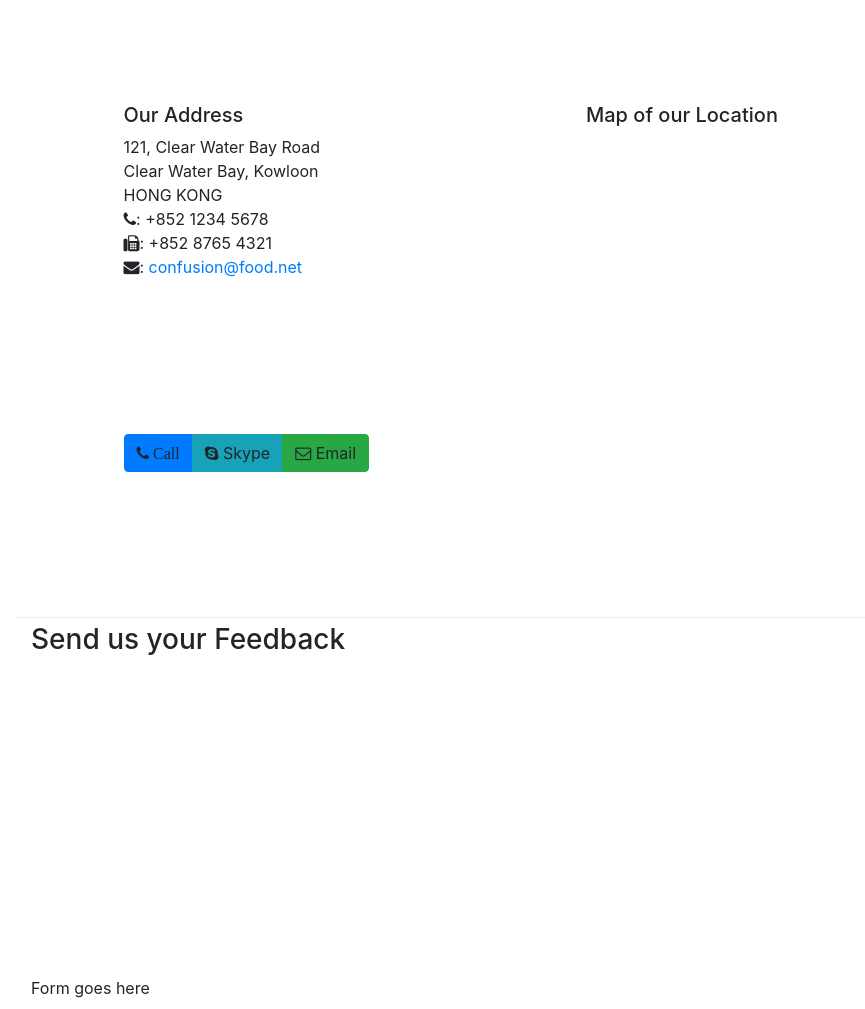
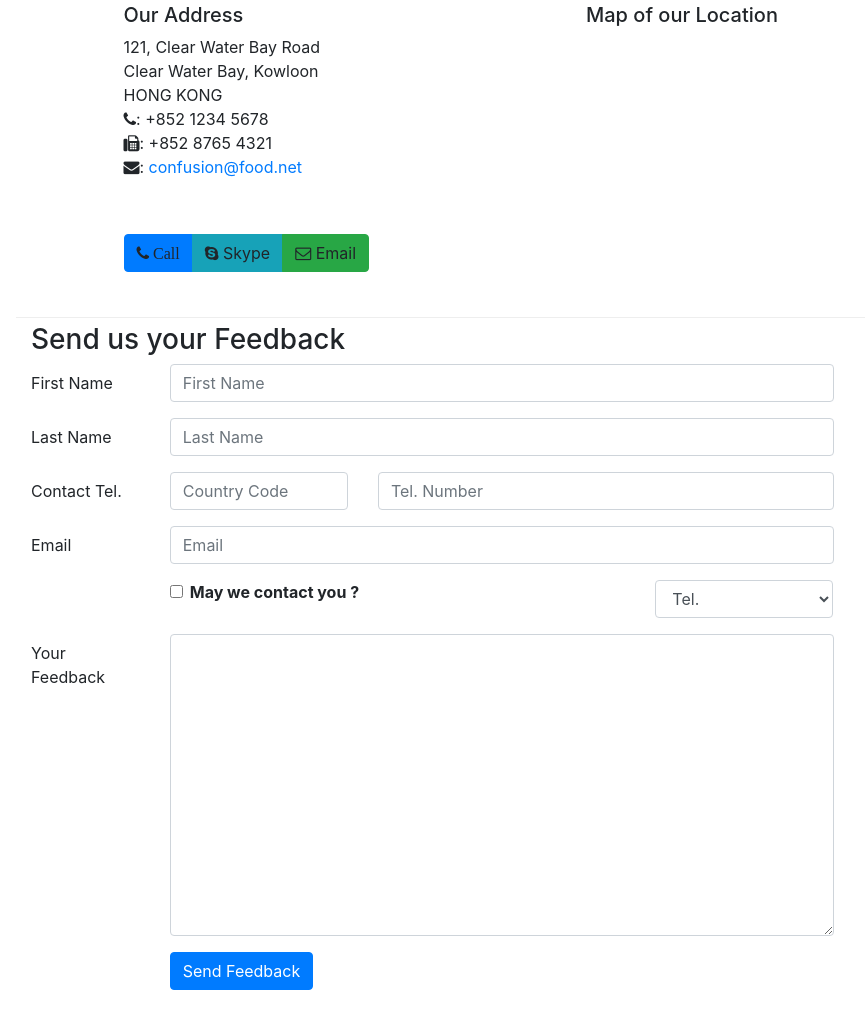
Before and after one commit to Dijolinjob/Web-Application-Based-on-Bootstrap, a website: page contactus.html in a window 1280 px wide. Shown: the part 547-1556 px from the top of the page, without its empty margins (69-934 px from the left). Drawn offline with nearby package versions, Linux system fonts and the light colour scheme.

Commit message:
forms added

```diff
--- a/contactus.html
+++ b/contactus.html
@@ -3,7 +3,7 @@
 
 <head>
 
-    <title>Ristorante Con Fusion: About Us</title>
+    <title>Ristorante Con Fusion: Contact Us</title>
     <!-- Required meta tags always come first -->
     <meta charset="utf-8">
     <meta name="viewport" content="width=device-width, initial-scale=1, shrink-to-fit=no">
@@ -92,7 +92,66 @@
               <h3>Send us your Feedback</h3>
            </div>
             <div class="col-12 col-md-9">
-                Form goes here
+                <form>
+                    <div class="form-group row">
+                        <label for="firstname" class="col-md-2 col-form-label">First Name</label>
+                        <div class="col-md-10">
+                            <input type="text" class="form-control" id="firstname" name="firstname" placeholder="First Name">
+                        </div>
+                    </div>
+                    <div class="form-group row">
+                            <label for="lastname" class="col-md-2 col-form-label">Last Name</label>
+                            <div class="col-md-10">
+                                <input type="text" class="form-control" id="lastname" name="lastname" placeholder="Last Name">
+                            </div>
+                    </div>
+                    <div>
+                        <div class="form-group row">
+                            <label for="telnum" class="col-12 col-md-2 col-form-label">Contact Tel.</label>
+                            <div class="col-5 col-md-3">
+                                <input type="tel" class="form-control" id="countrycode" name="countrycode" placeholder="Country Code">
+                            </div>
+                            <div class="col-7 col-md-7">
+                                <input type="tel" class="form-control" id="telnum" name="telnum" placeholder="Tel. Number">
+                            </div>
+                        </div>
+                    </div>
+                    <div class="form-group row">
+                        <label for="emailid" class="col-md-2 col-form-label">Email</label>
+                        <div class="col-md-10">
+                            <input type="email" class="form-control" id="emailid" name="emailid" placeholder="Email">
+                        </div>
+                    </div>
+                    <div class="form-group row">
+                        <div class="col-md-6 offset-md-2">
+                            <div class="form-check">
+                                <input type="checkbox" class="form-check-input" name="approve" id="approve" value="">
+                                <label class="form-check-label" for="approve">
+                                    <strong>May we contact you ?</strong>
+                                </label>
+                            </div>
+                        </div>
+                        <div class="col-md-3 offset-md-1">
+                            <select class="form-control">
+                                <option>Tel.</option>
+                                <option>Email</option>
+                            </select>
+                        </div>
+                    </div>
+                    <div class="form-group row">
+                        <label for="feedback" class="col-md-2 col-form-label">Your Feedback</label>
+                        <div class="col-md-10">
+                            <textarea class="form-control" id="feedback" name="feedback" rows="12"></textarea>
+                        </div>
+                    </div>
+                    <div class="form-group row">
+                        <div class="offset-md-2  col-md-10">
+                            <button type="submit" class="btn btn-primary">
+                                Send Feedback
+                            </button>
+                        </div>
+                    </div>
+                </form>
             </div>
              <div class="col-12 col-md">
             </div>
@@ -118,9 +177,9 @@
 		              121, Clear Water Bay Road<br>
 		              Clear Water Bay, Kowloon<br>
 		              HONG KONG<br>
-                      <i class="fa fa-phone fa-lg"></i>: +852 1234 5678<br>
-                      <i class="fa fa-fax fa-lg"></i>: +852 8765 4321<br>
-                      <i class="fa fa-envelope fa-lg"></i>:
+                      <i class="fa fa-phone fa-lg"></i>  : +852 1234 5678<br>
+                      <i class="fa fa-fax fa-lg"></i> : +852 8765 4321<br>
+                      <i class="fa fa-envelope fa-lg"></i> :
                       <a href="mailto:confusion@food.net">confusion@food.net</a>
 		           </address>
                 </div>
--- a/css/styles.css
+++ b/css/styles.css
@@ -7,7 +7,7 @@
     margin: 0px auto;
     padding: 5px 0px 5px 0px;
     border-bottom: 1px ridge;
-    min-height: 700px;
+    min-height: 400px;
 }
 
 .footer {
```
Also changed, not shown: aboutus.html (+1 -1 lines).
